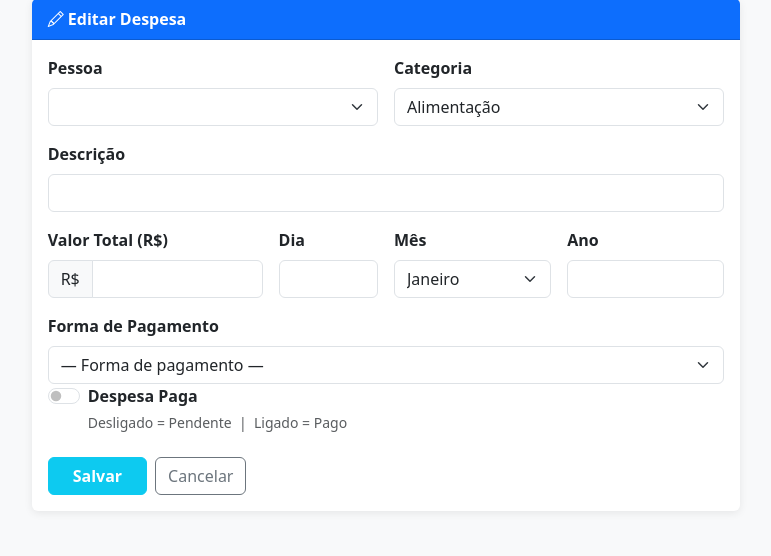
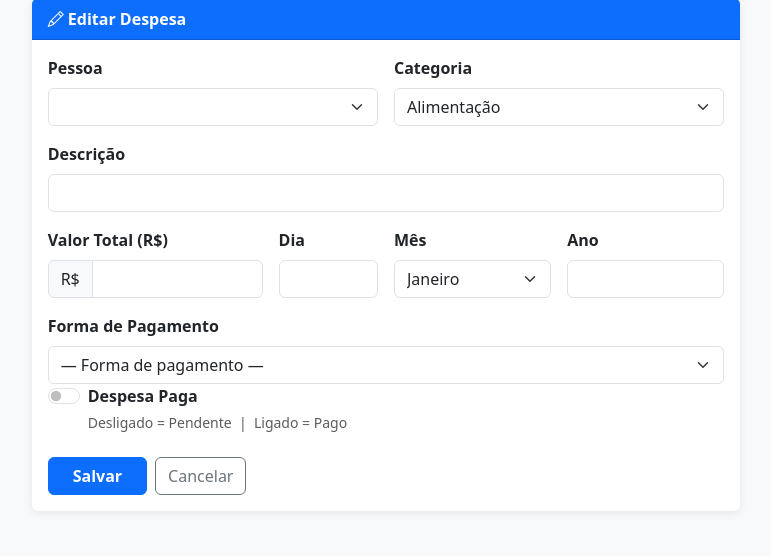
Before and after one commit to tpaixao13/controledegastos, a Flask app: template app/templates/expenses/edit.html in a window 1280 px wide. Shown: the part 87-643 px from the top of the page, without its empty margins (254-1025 px from the left). Run offline with Flask 3, Linux system fonts and the light colour scheme; the template is opened without the code that fills it: values that come from a table or form of the project are taken from there, others are empty; the visitor is signed in with stand-in values (Sample User, id 1); some libraries are stand-ins or nearby versions.

Commit message:
auto(Edit): edit.html"

```diff
--- a/app/templates/expenses/edit.html
+++ b/app/templates/expenses/edit.html
@@ -93,7 +93,7 @@
             </div>
 
           <div class="d-flex gap-2 mt-4">
-            {{ form.submit(class='btn btn-info text-white fw-semibold px-4') }}
+            {{ form.submit(class='btn btn-primary fw-semibold px-4') }}
             <a href="{{ url_for('expenses.list') }}" class="btn btn-outline-secondary">Cancelar</a>
           </div>
         </form>
```
